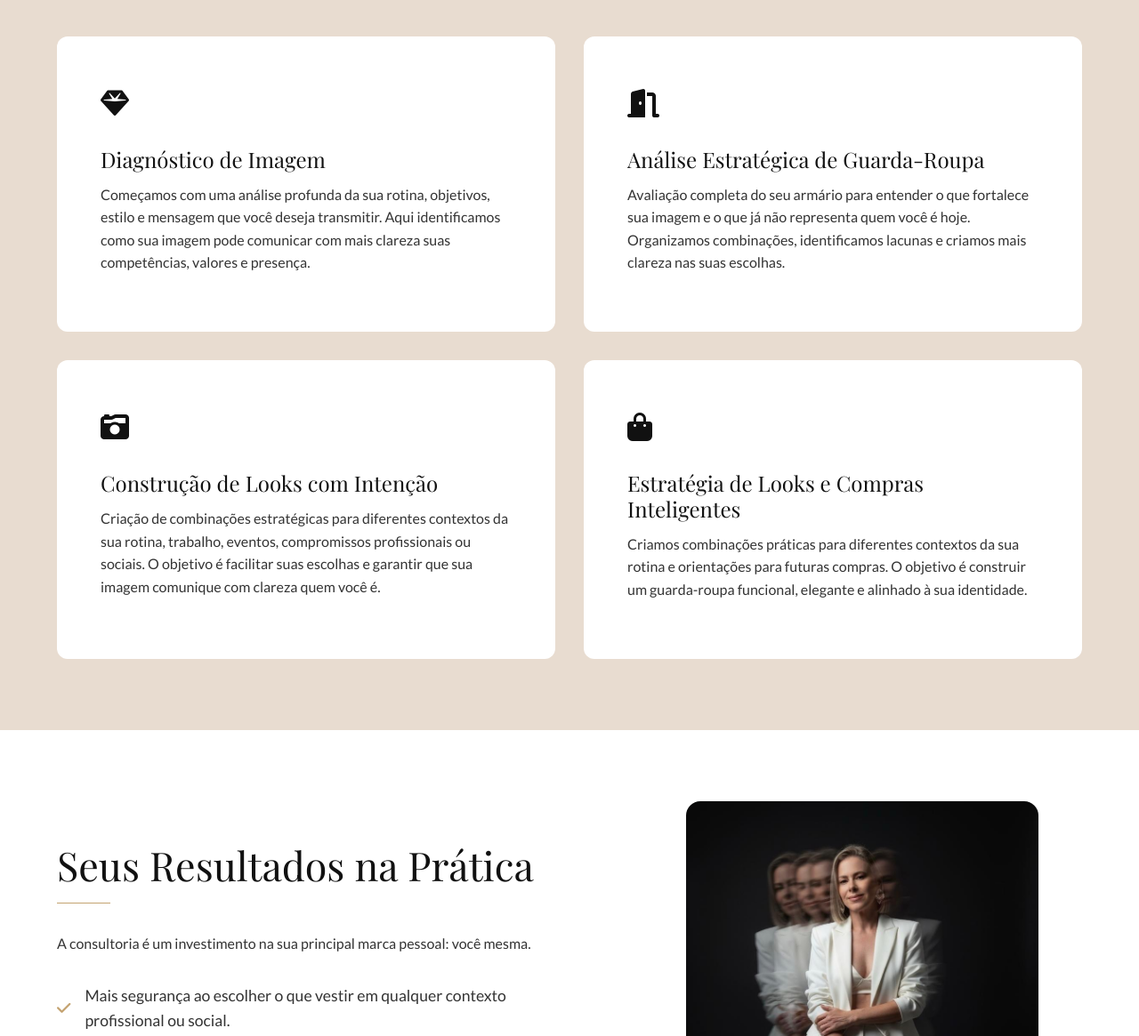
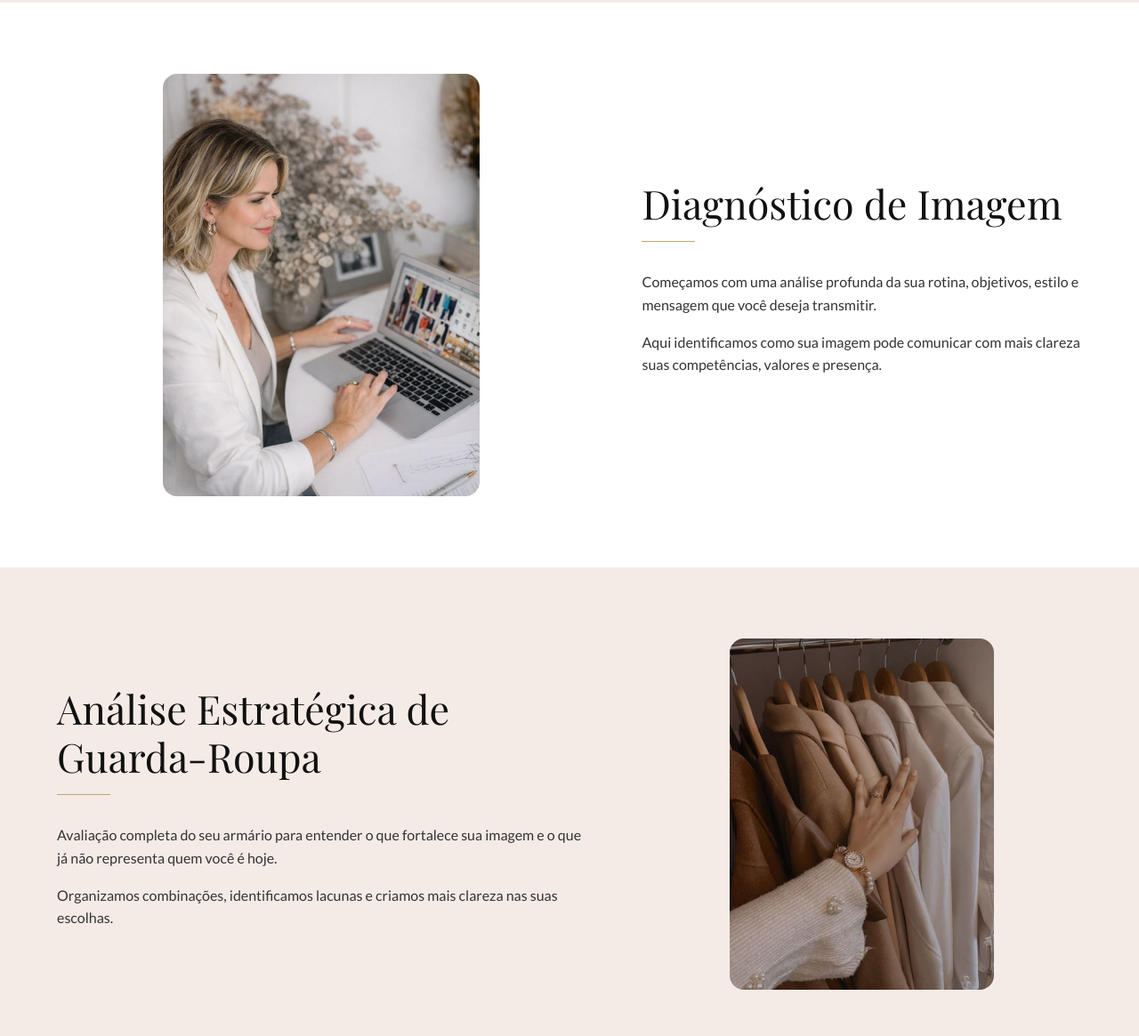
Before and after one commit to Massayumi/paula, a plain HTML site: page index.html in a window 1280 px wide. Shown: the part 3129-4294 px from the top of the page at 89% size. Drawn offline with nearby package versions, Linux system fonts and the light colour scheme; a web font is replaced by a local one.

Commit message:
melhorias

```diff
--- a/index.html
+++ b/index.html
@@ -157,7 +157,6 @@
     <section class="how-it-works bg-black text-white section-padding" id="como-funciona">
         <div class="container">
             <div class="section-title text-center" data-aos="fade-up">
-                <span class="eyebrow gold-text">A Jornada</span>
                 <h2>Como funciona a consultoria</h2>
                 <div class="separator-gold mx-auto"></div>
                 <p class="subtitle mt-3">Tudo feito 100% online de forma personalizada, adaptada à sua rotina.</p>
@@ -200,8 +199,9 @@
         </div>
     </section>
 
-    <!-- 5. Serviços oferecidos -->
-    <section class="services section-padding bg-beige" id="servicos">
+    <!-- Nova Seção: Coloração Pessoal -->
+    <!-- Título Incial da Jornada -->
+    <section class="section-padding bg-nude" id="servicos" style="padding-bottom: 2rem;">
         <div class="container">
             <div class="section-title text-center" data-aos="fade-up">
                 <h2>A Jornada da Sua Imagem</h2>
@@ -209,47 +209,102 @@
                 <p>Um processo estratégico para desenvolver uma imagem segura e intencional, alinhada ao momento que
                     você vive e à forma como deseja ser percebida.</p>
             </div>
+        </div>
+    </section>
 
-            <div class="services-grid">
-                <div class="service-card" data-aos="fade-up" data-aos-delay="100">
-                    <div class="service-icon"><i class="fa-solid fa-gem"></i></div>
-                    <h3>Diagnóstico de Imagem</h3>
+    <!-- 1. Diagnóstico de Imagem -->
+    <section class="color-analysis section-padding bg-white" id="diagnostico">
+        <div class="container results-container">
+            <div class="color-image" data-aos="fade-right">
+                <img src="img/foto6.jpeg" alt="Diagnóstico de Imagem" class="results-img"
+                    style="border-radius: 16px; width: 60%; margin: 0 auto; display: block;">
+            </div>
+            <div class="color-content" data-aos="fade-left">
+                <h2>Diagnóstico de Imagem</h2>
+                <div class="separator-gold left"></div>
                 <p>Começamos com uma análise profunda da sua rotina, objetivos, estilo e mensagem que você deseja
-                        transmitir.
-                        Aqui identificamos como sua imagem pode comunicar com mais clareza suas competências, valores e
+                    transmitir.</p>
+                <p>Aqui identificamos como sua imagem pode comunicar com mais clareza suas competências, valores e
                     presença.</p>
             </div>
+        </div>
+    </section>
 
-                <div class="service-card" data-aos="fade-up" data-aos-delay="200">
-                    <div class="service-icon"><i class="fa-solid fa-door-open"></i></div>
-                    <h3>Análise Estratégica de Guarda-Roupa</h3>
-                    <p>Avaliação completa do seu armário para entender o que fortalece sua imagem e o que já não
-                        representa quem você é hoje.
-                        Organizamos combinações, identificamos lacunas e criamos mais clareza nas suas escolhas.</p>
+    <!-- 2. Análise Estratégica de Guarda-Roupa -->
+    <section class="color-analysis section-padding bg-nude" id="analise-guarda-roupa">
+        <div class="container results-container">
+            <div class="color-content" data-aos="fade-right">
+                <h2>Análise Estratégica de Guarda-Roupa</h2>
+                <div class="separator-gold left"></div>
+                <p>Avaliação completa do seu armário para entender o que fortalece sua imagem e o que já não representa
+                    quem você é hoje.</p>
+                <p>Organizamos combinações, identificamos lacunas e criamos mais clareza nas suas escolhas.</p>
             </div>
+            <div class="color-image" data-aos="fade-left">
+                <img src="img/foto5.jpeg" alt="Análise Estratégica de Guarda-Roupa" class="results-img"
+                    style="border-radius: 16px; width: 60%; margin: 0 auto; display: block;">
+            </div>
+        </div>
+    </section>
 
-                <div class="service-card" data-aos="fade-up" data-aos-delay="300">
-                    <div class="service-icon"><i class="fa-solid fa-camera-retro"></i></div>
-                    <h3>Construção de Looks com Intenção</h3>
+    <!-- 3. Coloração Pessoal Online -->
+    <section class="color-analysis section-padding bg-white" id="coloracao">
+        <div class="container results-container">
+            <div class="color-image" data-aos="fade-right">
+                <img src="img/foto4.jpeg" style="width: 60%; margin: 0 auto; display: block;"
+                    alt="Coloração Pessoal Online" class="results-img"
+                    style="border-radius: 16px; width: 60%; margin: 0 auto; display: block;">
+            </div>
+            <div class="color-content" data-aos="fade-left">
+                <h2>Coloração Pessoal Online</h2>
+                <div class="separator-gold left"></div>
+                <p>Realizamos sua análise de coloração pessoal de forma online, identificando as cores que mais
+                    valorizam sua beleza natural.</p>
+                <p>Você aprende quais tons iluminam sua pele, harmonizam com seus traços e fortalecem sua presença.</p>
+                <p><strong>Essa etapa traz mais clareza para escolhas de roupas, maquiagem e acessórios.</strong></p>
+
+
+            </div>
+        </div>
+    </section>
+
+    <!-- 4. Construção de Looks com Intenção -->
+    <section class="color-analysis section-padding bg-nude" id="looks">
+        <div class="container results-container">
+            <div class="color-content" data-aos="fade-right">
+                <h2>Construção de Looks com Intenção</h2>
+                <div class="separator-gold left"></div>
                 <p>Criação de combinações estratégicas para diferentes contextos da sua rotina, trabalho, eventos,
-                        compromissos profissionais ou sociais.
-                        O objetivo é facilitar suas escolhas e garantir que sua imagem comunique com clareza quem você
+                    compromissos profissionais ou sociais.</p>
+                <p>O objetivo é facilitar suas escolhas e garantir que sua imagem comunique com clareza quem você
                     é.</p>
             </div>
+            <div class="color-image" data-aos="fade-left">
+                <img src="img/foto7.jpeg" alt="Construção de Looks com Intenção" class="results-img"
+                    style="border-radius: 16px; width: 60%; margin: 0 auto; display: block;">
+            </div>
+        </div>
+    </section>
 
-                <div class="service-card" data-aos="fade-up" data-aos-delay="400">
-                    <div class="service-icon"><i class="fa-solid fa-bag-shopping"></i></div>
-                    <h3>Estratégia de Looks e Compras Inteligentes</h3>
+    <!-- 5. Estratégia de Looks e Compras Inteligentes -->
+    <section class="color-analysis section-padding bg-white" id="compras">
+        <div class="container results-container">
+            <div class="color-image" data-aos="fade-right">
+                <img src="img/foto8.jpeg" alt="Estratégia de Looks e Compras Inteligentes" class="results-img"
+                    style="border-radius: 16px; width: 60%; margin: 0 auto; display: block;">
+            </div>
+            <div class="color-content" data-aos="fade-left">
+                <h2>Estratégia de Looks e Compras Inteligentes</h2>
+                <div class="separator-gold left"></div>
                 <p>Criamos combinações práticas para diferentes contextos da sua rotina e orientações para futuras
-                        compras.
-                        O objetivo é construir um guarda-roupa funcional, elegante e alinhado à sua identidade.</p>
-                </div>
+                    compras.</p>
+                <p>O objetivo é construir um guarda-roupa funcional, elegante e alinhado à sua identidade.</p>
             </div>
         </div>
     </section>
 
     <!-- 6. Resultados -->
-    <section class="results section-padding" id="resultados">
+    <section class="results section-padding bg-beige" id="resultados">
         <div class="container results-container">
             <div class="results-content" data-aos="fade-right">
                 <h2>Seus Resultados na Prática</h2>
```
Also changed, not shown: img/foto4.jpeg (added), img/foto5.jpeg (added), img/foto6.jpeg (added), img/foto7.jpeg (added), img/foto8.jpeg (added). Lines whose indentation alone changed are shown as unchanged.
